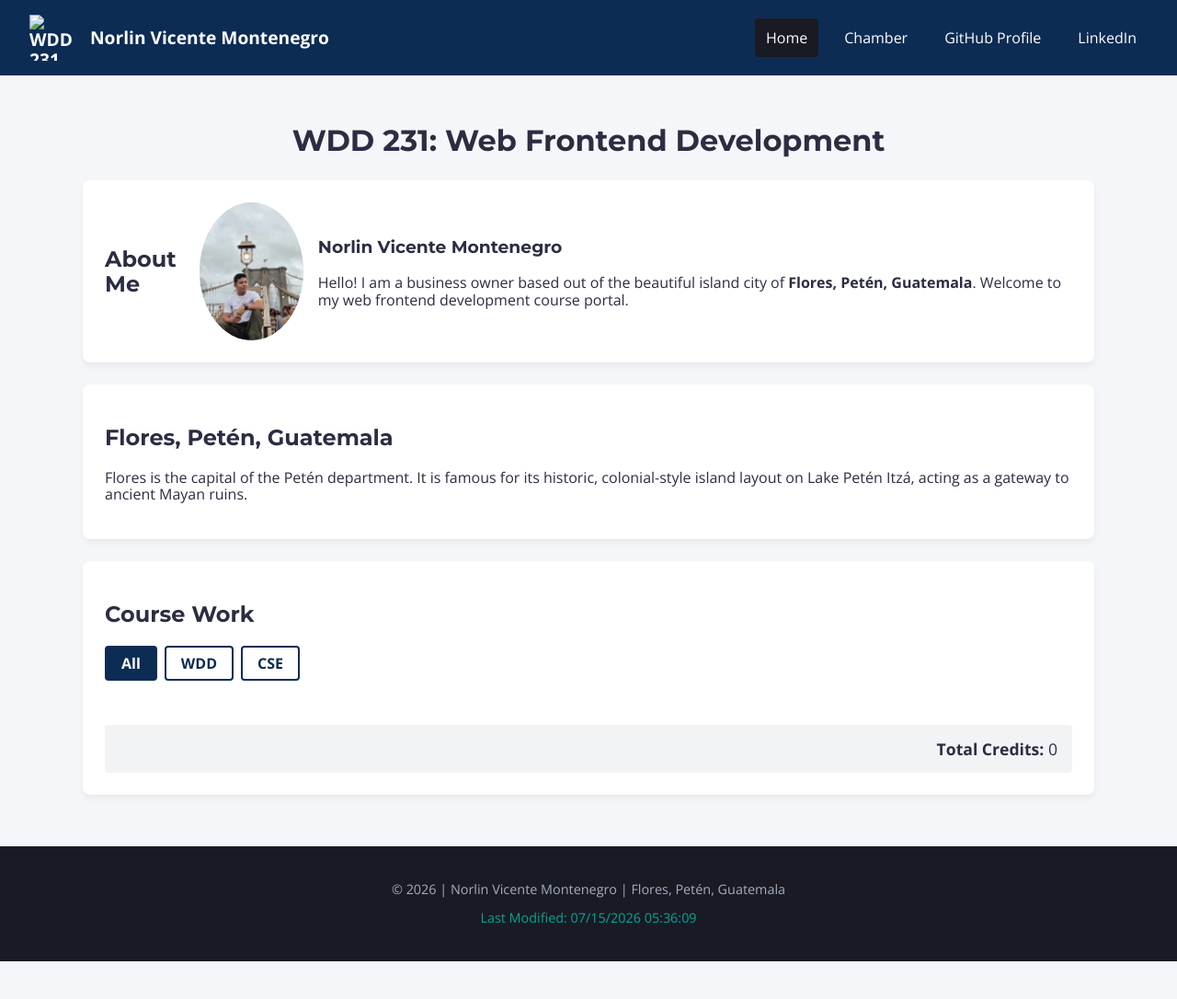
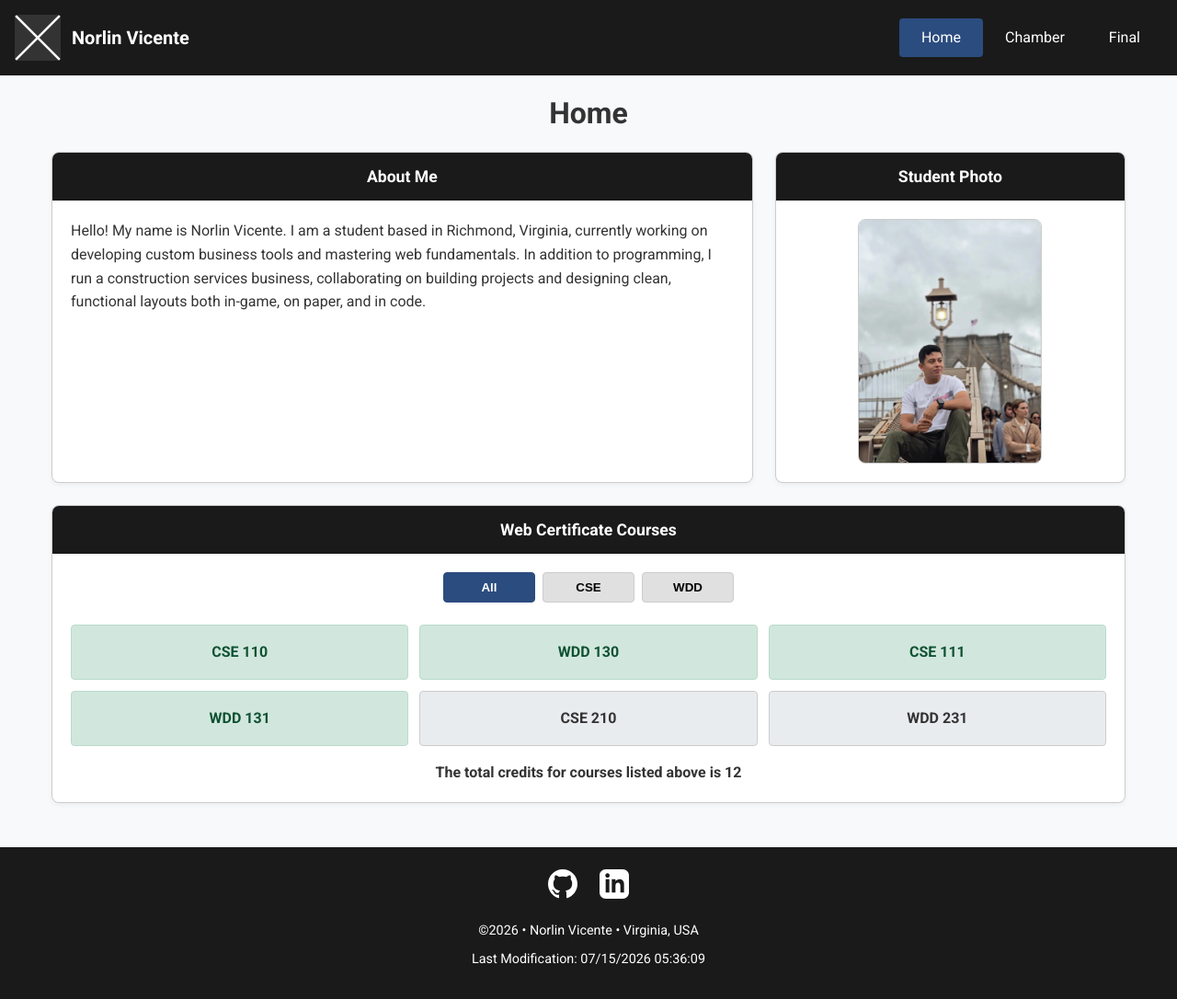
Before and after one commit to vicentenorlin27/wdd231, a plain HTML site: page index.html in a window 1280 px wide. Shown: the whole page at 92% size. Before the commit the page ends 1045 px from the top, so only its background shows below. Drawn offline with nearby package versions, Linux system fonts and the light colour scheme.

Commit message:
Split JS files and complete W01 Home Page assignment

```diff
--- a/index.html
+++ b/index.html
@@ -1,24 +1,24 @@
 <!DOCTYPE html>
-<html lang="en-US">
+<html lang="en">
 
 <head>
     <meta charset="UTF-8">
     <meta name="viewport" content="width=device-width, initial-scale=1.0">
-    <title>WDD 231 - Web Frontend Development | Norlin Vicente Montenegro</title>
+    <title>WDD 231 - Course Home Page</title>
     <meta name="description"
-        content="Course portal for Norlin Vicente Montenegro in WDD 231: Web Frontend Development, showcasing student projects and details on Flores, Petén, Guatemala.">
-    <meta name="author" content="Norlin Vicente Montenegro">
+        content="Course home page for Norlin Vicente in WDD 231: Dynamic Web Fundamentals, featuring completed coursework and web development projects.">
+    <meta name="author" content="Norlin Vicente">
 
+    <!-- Google Fonts -->
     <link rel="preconnect" href="https://fonts.googleapis.com">
     <link rel="preconnect" href="https://fonts.gstatic.com" crossorigin>
-    <link
-        href="https://fonts.googleapis.com/css2?family=Montserrat:ital,wght@0,100..900;1,100..900&family=Open+Sans:ital,wght@0,300..800;1,300..800&display=swap"
-        rel="stylesheet">
+    <link href="https://fonts.googleapis.com/css2?family=Roboto:wght@300;400;700&display=swap" rel="stylesheet">
 
-    <link rel="stylesheet" href="styles/normalize.css">
+    <!-- CSS Stylesheets -->
     <link rel="stylesheet" href="styles/small.css">
     <link rel="stylesheet" href="styles/larger.css">
 
+    <!-- Split JavaScript Files -->
     <script src="scripts/navigation.js" defer></script>
     <script src="scripts/dates.js" defer></script>
     <script src="scripts/courses.js" defer></script>
@@ -26,60 +26,83 @@
 
 <body>
     <header>
-        <div class="header-container">
-            <img src="images/logo.svg" alt="WDD 231 Course Logo" width="50" height="50">
-            <span>Norlin Vicente Montenegro</span>
+        <div class="logo-area">
+            <svg class="logo" viewBox="0 0 100 100" width="50" height="50" alt="Site Logo">
+                <rect width="100" height="100" fill="#333" />
+                <line x1="0" y1="0" x2="100" y2="100" stroke="#fff" stroke-width="5" />
+                <line x1="100" y1="0" x2="0" y2="100" stroke="#fff" stroke-width="5" />
+            </svg>
+            <span>Norlin Vicente</span>
         </div>
         <button id="menu-button" aria-label="Toggle Menu">☰</button>
-        <nav>
-            <ul>
-                <li><a href="#" class="active">Home</a></li>
-                <li><a href="chamber/index.html">Chamber</a></li>
-                <li><a href="https://github.com" target="_blank">GitHub Profile</a></li>
-                <li><a href="https://linkedin.com" target="_blank">LinkedIn</a></li>
-            </ul>
+        <nav id="navigation">
+            <a href="#" class="active">Home</a>
+            <a href="chamber/index.html">Chamber</a>
+            <a href="project/index.html">Final</a>
         </nav>
     </header>
 
     <main>
-        <h1>WDD 231: Web Frontend Development</h1>
+        <h1>Home</h1>
 
-        <section class="card profile-layout">
+        <div class="grid-container">
+            <section class="card info-card">
                 <h2>About Me</h2>
-            <img src="images/profile.webp" alt="Norlin Vicente Montenegro Headshot" width="150" height="150">
-            <div>
-                <h3>Norlin Vicente Montenegro</h3>
-                <p>Hello! I am a business owner based out of the beautiful island city of <strong>Flores, Petén,
-                        Guatemala</strong>. Welcome to my web frontend development course portal.</p>
+                <div class="card-content">
+                    <p>Hello! My name is Norlin Vicente. I am a student based in Richmond, Virginia, currently working
+                        on developing custom business tools and mastering web fundamentals. In addition to programming,
+                        I run a construction services business, collaborating on building projects and designing clean,
+                        functional layouts both in-game, on paper, and in code.</p>
                 </div>
             </section>
 
-        <section class="card">
-            <h2>Flores, Petén, Guatemala</h2>
-            <p>Flores is the capital of the Petén department. It is famous for its historic, colonial-style island
-                layout on Lake Petén Itzá, acting as a gateway to ancient Mayan ruins.</p>
+            <section class="card photo-card">
+                <h2>Student Photo</h2>
+                <div class="card-content photo-container">
+                    <img src="images/profile.webp" alt="Profile photo of Norlin Vicente" width="200" height="200"
+                        loading="lazy">
+                </div>
             </section>
 
-        <section class="card">
-            <h2>Course Work</h2>
+            <section class="card courses-card">
+                <h2>Web Certificate Courses</h2>
+                <div class="card-content">
                     <div class="filter-buttons">
-                <button id="btn-all" class="filter-btn active">All</button>
-                <button id="btn-wdd" class="filter-btn">WDD</button>
-                <button id="btn-cse" class="filter-btn">CSE</button>
+                        <button id="filter-all" class="btn active">All</button>
+                        <button id="filter-cse" class="btn">CSE</button>
+                        <button id="filter-wdd" class="btn">WDD</button>
                     </div>
 
-            <div id="course-container" class="grid-container">
+                    <div id="course-container" class="courses-grid">
+                        <!-- Rendered dynamically by JavaScript -->
                     </div>
 
-            <div class="total-credits">
-                <strong>Total Credits: </strong><span id="total-credits">0</span>
+                    <p id="total-credits" class="credits-display">
+                        The total credits for courses listed above is <span id="credits-value">0</span>
+                    </p>
                 </div>
             </section>
+        </div>
     </main>
 
     <footer>
-        <p>&copy; <span id="current-year"></span> | Norlin Vicente Montenegro | Flores, Petén, Guatemala</p>
-        <p id="last-modified"></p>
+        <div class="social-links">
+            <a href="https://github.com/yourgithubusername" target="_blank" rel="noopener" aria-label="GitHub Profile">
+                <svg viewBox="0 0 24 24" width="32" height="32" fill="currentColor">
+                    <path
+                        d="M12 0c-6.626 0-12 5.373-12 12 0 5.302 3.438 9.8 8.207 11.387.599.111.793-.261.793-.577v-2.234c-3.338.726-4.033-1.416-4.033-1.416-.546-1.387-1.333-1.756-1.333-1.756-1.089-.745.083-.729.083-.729 1.205.084 1.839 1.237 1.839 1.237 1.07 1.834 2.807 1.304 3.492.997.107-.775.418-1.305.762-1.604-2.665-.305-5.467-1.334-5.467-5.931 0-1.311.469-2.381 1.236-3.221-.124-.303-.535-1.524.117-3.176 0 0 1.008-.322 3.301 1.23.957-.266 1.983-.399 3.003-.404 1.02.005 2.047.138 3.006.404 2.291-1.552 3.297-1.23 3.297-1.23.653 1.653.242 2.874.118 3.176.77.84 1.235 1.911 1.235 3.221 0 4.609-2.807 5.624-5.479 5.921.43.372.823 1.102.823 2.222v3.293c0 .319.192.694.801.576 4.765-1.589 8.199-6.086 8.199-11.386 0-6.627-5.373-12-12-12z" />
+                </svg>
+            </a>
+            <a href="https://linkedin.com/in/yourlinkedinusername" target="_blank" rel="noopener"
+                aria-label="LinkedIn Profile">
+                <svg viewBox="0 0 24 24" width="32" height="32" fill="currentColor">
+                    <path
+                        d="M19 0h-14c-2.761 0-5 2.239-5 5v14c0 2.761 2.239 5 5 5h14c2.762 0 5-2.239 5-5v-14c0-2.761-2.238-5-5-5zm-11 19h-3v-11h3v11zm-1.5-12.268c-.966 0-1.75-.779-1.75-1.75s.784-1.75 1.75-1.75 1.75.779 1.75 1.75-.784 1.75-1.75 1.75zm13.5 12.268h-3v-5.604c0-3.368-4-3.113-4 0v5.604h-3v-11h3v1.765c1.396-2.586 7-2.777 7 2.476v6.759z" />
+                </svg>
+            </a>
+        </div>
+        <p>&copy;<span id="currentyear"></span> • Norlin Vicente • Virginia, USA</p>
+        <p id="lastModified"></p>
     </footer>
 </body>
 
--- a/scripts/courses.js
+++ b/scripts/courses.js
@@ -1,48 +1,107 @@
 const courses = [
-    { subject: 'WDD', number: 130, title: 'Web Fundamentals', credits: 2, completed: true },
-    { subject: 'WDD', number: 131, title: 'Dynamic Web Fundamentals', credits: 2, completed: true },
-    { subject: 'CSE', number: 121b, title: 'Introduction to Programming', credits: 3, completed: true },
-    { subject: 'WDD', number: 231, title: 'Web Frontend Development II', credits: 3, completed: false },
-    { subject: 'CSE', number: 210, title: 'Programming with Classes', credits: 3, completed: false },
-    { subject: 'WDD', number: 330, title: 'Web Frontend Development III', credits: 3, completed: false }
+    {
+        subject: 'CSE',
+        number: 110,
+        title: 'Introduction to Programming',
+        credits: 2,
+        certificate: 'Web and Computer Programming',
+        description: 'This course will introduce the basic concepts of computer programming...',
+        completed: true
+    },
+    {
+        subject: 'WDD',
+        number: 130,
+        title: 'Web Fundamentals',
+        credits: 2,
+        certificate: 'Web and Computer Programming',
+        description: 'This course introduces students to the World Wide Web and to markup languages...',
+        completed: true
+    },
+    {
+        subject: 'CSE',
+        number: 111,
+        title: 'Programming with Functions',
+        credits: 2,
+        certificate: 'Web and Computer Programming',
+        description: 'Students become more proficient with programming as they write, run, and test...',
+        completed: true
+    },
+    {
+        subject: 'WDD',
+        number: 131,
+        title: 'Dynamic Web Fundamentals',
+        credits: 2,
+        certificate: 'Web and Computer Programming',
+        description: 'This course builds on prior experience with HTML and CSS to focus on JavaScript...',
+        completed: true
+    },
+    {
+        subject: 'CSE',
+        number: 210,
+        title: 'Programming with Classes',
+        credits: 2,
+        certificate: 'Web and Computer Programming',
+        description: 'This course introduces the concepts of object-oriented programming using classes...',
+        completed: false
+    },
+    {
+        subject: 'WDD',
+        number: 231,
+        title: 'Web Frontend Development I',
+        credits: 2,
+        certificate: 'Web and Computer Programming',
+        description: 'This course focuses on user experience, accessibility, compliance, and API usage...',
+        completed: false
+    }
 ];
 
-const container = document.querySelector('#course-container');
-const totalCreditsEl = document.querySelector('#total-credits');
+const courseContainer = document.getElementById("course-container");
+const creditsValue = document.getElementById("credits-value");
 
 function displayCourses(filteredCourses) {
-    container.innerHTML = '';
+    courseContainer.innerHTML = "";
+
     filteredCourses.forEach(course => {
-        const div = document.createElement('div');
-        div.classList.add('course-item');
-        if (course.completed) div.classList.add('completed');
-        div.textContent = `${course.subject} ${course.number}`;
-        container.appendChild(div);
+        const card = document.createElement("div");
+        card.classList.add("course-card");
+        if (course.completed) {
+            card.classList.add("completed");
+        }
+
+        card.innerHTML = `${course.subject} ${course.number}`;
+        courseContainer.appendChild(card);
     });
 
-    const credits = filteredCourses.reduce((sum, course) => sum + course.credits, 0);
-    totalCreditsEl.textContent = credits;
+    const totalCredits = filteredCourses.reduce((sum, course) => sum + course.credits, 0);
+    creditsValue.textContent = totalCredits;
 }
 
-document.querySelector('#btn-all').addEventListener('click', (e) => {
-    setActive(e.target);
+const btnAll = document.getElementById("filter-all");
+const btnCse = document.getElementById("filter-cse");
+const btnWdd = document.getElementById("filter-wdd");
+
+function clearActiveStatus() {
+    [btnAll, btnCse, btnWdd].forEach(btn => btn.classList.remove("active"));
+}
+
+btnAll.addEventListener("click", () => {
+    clearActiveStatus();
+    btnAll.classList.add("active");
     displayCourses(courses);
 });
 
-document.querySelector('#btn-wdd').addEventListener('click', (e) => {
-    setActive(e.target);
-    displayCourses(courses.filter(c => c.subject === 'WDD'));
+btnCse.addEventListener("click", () => {
+    clearActiveStatus();
+    btnCse.classList.add("active");
+    const cseCourses = courses.filter(course => course.subject === "CSE");
+    displayCourses(cseCourses);
 });
 
-document.querySelector('#btn-cse').addEventListener('click', (e) => {
-    setActive(e.target);
-    displayCourses(courses.filter(c => c.subject === 'CSE'));
+btnWdd.addEventListener("click", () => {
+    clearActiveStatus();
+    btnWdd.classList.add("active");
+    const wddCourses = courses.filter(course => course.subject === "WDD");
+    displayCourses(wddCourses);
 });
 
-function setActive(button) {
-    document.querySelectorAll('.filter-btn').forEach(btn => btn.classList.remove('active'));
-    button.classList.add('active');
-}
-
-// Initial initialization
 displayCourses(courses);
--- a/scripts/dates.js
+++ b/scripts/dates.js
@@ -1,2 +1,2 @@
-document.querySelector('#current-year').textContent = new Date().getFullYear();
-document.querySelector('#last-modified').textContent = `Last Modified: ${document.lastModified}`;
+document.getElementById("currentyear").textContent = new Date().getFullYear();
+document.getElementById("lastModified").textContent = `Last Modification: ${document.lastModified}`;
--- a/styles/larger.css
+++ b/styles/larger.css
@@ -1,34 +1,44 @@
 @media (min-width: 768px) {
-    header {
-        display: flex;
-        justify-content: space-between;
-        align-items: center;
-        padding: 1rem 2rem;
-    }
 
+    /* Large-screen horizontal navigation */
     #menu-button {
         display: none;
     }
 
-    nav ul {
+    #navigation {
         display: flex;
         flex-direction: row;
-        margin: 0;
-        gap: 1rem;
+        position: static;
+        width: auto;
+        background-color: transparent;
     }
 
-    main {
-        max-width: 1100px;
-        margin: 0 auto;
-        padding: 2rem;
+    #navigation a {
+        border-top: none;
+        padding: 0.5rem 1.5rem;
+        border-radius: 4px;
     }
 
-    .profile-layout {
-        flex-direction: row;
-        text-align: left;
+    /* Grid Layout */
+    .grid-container {
+        display: grid;
+        grid-template-columns: 2fr 1fr;
+        gap: 1.5rem;
     }
 
-    .grid-container {
+    .info-card {
+        grid-column: 1 / 2;
+    }
+
+    .photo-card {
+        grid-column: 2 / 3;
+    }
+
+    .courses-card {
+        grid-column: 1 / 3;
+    }
+
+    .courses-grid {
         grid-template-columns: repeat(3, 1fr);
     }
 }
--- a/styles/small.css
+++ b/styles/small.css
@@ -1,178 +1,227 @@
+/* Color Scheme Palette */
 :root {
-    --primary-color: #0d2c54;
-    --accent-color: #00a896;
-    --text-dark: #2b2d42;
-    --text-light: #ffffff;
-    --body-bg: #f4f6f9;
+    --primary-color: #1a1a1a;
+    --accent-color: #2b4c7e;
+    --accent-light: #e3ecf5;
+    --completed-color: #d1e7dd;
+    --completed-text: #0f5132;
+    --text-color: #333333;
+    --bg-color: #f7f9fa;
     --card-bg: #ffffff;
-    --bg-dark: #1a1a24;
-    --completed-bg: #e2f0ed;
-    --completed-text: #0b5147;
+    --border-color: #cccccc;
+}
+
+* {
+    box-sizing: border-box;
+    margin: 0;
+    padding: 0;
 }
 
 body {
-    margin: 0;
-    font-family: 'Open Sans', sans-serif;
-    background-color: var(--body-bg);
-    color: var(--text-dark);
+    font-family: 'Roboto', sans-serif;
+    color: var(--text-color);
+    background-color: var(--bg-color);
+    line-height: 1.6;
 }
 
-h1,
-h2,
-h3 {
-    font-family: 'Montserrat', sans-serif;
-}
-
+/* Header & Logo */
 header {
     background-color: var(--primary-color);
-    color: var(--text-light);
+    color: white;
+    display: flex;
+    justify-content: space-between;
+    align-items: center;
     padding: 1rem;
     position: relative;
 }
 
-.header-container {
+.logo-area {
     display: flex;
     align-items: center;
-    gap: 1rem;
-    font-size: 1.2rem;
+    gap: 0.75rem;
+}
+
+.logo {
+    border-radius: 4px;
+}
+
+.logo-area span {
+    font-size: 1.25rem;
     font-weight: bold;
 }
 
+/* Nav & Hamburger */
 #menu-button {
-    position: absolute;
-    top: 1rem;
-    right: 1rem;
+    font-size: 2rem;
     background: none;
     border: none;
-    color: var(--text-light);
-    font-size: 2rem;
+    color: white;
     cursor: pointer;
 }
 
-nav ul {
-    list-style: none;
-    padding: 0;
-    margin: 1rem 0 0 0;
+#navigation {
     display: none;
     flex-direction: column;
-    gap: 0.5rem;
+    position: absolute;
+    top: 100%;
+    left: 0;
+    width: 100%;
+    background-color: #222;
+    z-index: 100;
 }
 
-nav ul.show {
+#navigation.open {
     display: flex;
 }
 
-nav ul li a {
-    color: var(--text-light);
+#navigation a {
+    color: white;
     text-decoration: none;
-    display: block;
-    padding: 0.75rem;
-    border-radius: 4px;
-    transition: background 0.2s;
+    padding: 1rem;
+    text-align: center;
+    border-top: 1px solid #444;
+    transition: background 0.3s;
 }
 
-nav ul li a:hover {
+#navigation a:hover,
+#navigation a.active {
     background-color: var(--accent-color);
 }
 
-/* FIX: High contrast dark background applied here to pass AA criteria */
-nav ul li a.active {
-    background-color: var(--bg-dark);
-    color: var(--text-light);
-}
-
+/* Main Content Structure */
 main {
     padding: 1rem;
+    max-width: 1200px;
+    margin: 0 auto;
 }
 
 h1 {
+    margin-bottom: 1rem;
     text-align: center;
-    margin-bottom: 1.5rem;
+}
+
+.grid-container {
+    display: flex;
+    flex-direction: column;
+    gap: 1.5rem;
 }
 
 .card {
     background-color: var(--card-bg);
+    border: 1px solid var(--border-color);
     border-radius: 8px;
-    padding: 1.5rem;
-    margin-bottom: 1.5rem;
-    box-shadow: 0 4px 6px rgba(0, 0, 0, 0.05);
+    overflow: hidden;
+    box-shadow: 0 2px 5px rgba(0, 0, 0, 0.05);
 }
 
-.profile-layout {
-    display: flex;
-    flex-direction: column;
-    align-items: center;
-    gap: 1rem;
+.card h2 {
+    background-color: var(--primary-color);
+    color: white;
+    font-size: 1.1rem;
+    padding: 0.75rem;
     text-align: center;
 }
 
-.profile-layout img {
-    border-radius: 50%;
-    object-fit: cover;
+.card-content {
+    padding: 1.25rem;
 }
 
+.photo-container {
+    display: flex;
+    justify-content: center;
+    align-items: center;
+}
+
+.photo-container img {
+    border-radius: 8px;
+    max-width: 100%;
+    height: auto;
+    object-fit: cover;
+    border: 1px solid var(--border-color);
+}
+
+/* Filter Buttons & Courses */
 .filter-buttons {
     display: flex;
+    justify-content: center;
     gap: 0.5rem;
     margin-bottom: 1.5rem;
 }
 
-.filter-btn {
-    background-color: white;
-    color: var(--primary-color);
-    border: 2px solid var(--primary-color);
+.btn {
+    flex: 1;
+    max-width: 100px;
     padding: 0.5rem 1rem;
+    border: 1px solid var(--border-color);
     border-radius: 4px;
+    background-color: #e0e0e0;
     cursor: pointer;
     font-weight: bold;
-    transition: all 0.2s;
+    transition: all 0.2s ease-in-out;
 }
 
-.filter-btn.active,
-.filter-btn:hover {
-    background-color: var(--primary-color);
-    color: var(--text-light);
+.btn:hover,
+.btn.active {
+    background-color: var(--accent-color);
+    color: white;
+    border-color: var(--accent-color);
 }
 
-.grid-container {
+.courses-grid {
     display: grid;
     grid-template-columns: 1fr;
-    gap: 1rem;
-    margin-bottom: 1.5rem;
+    gap: 0.75rem;
+    margin-bottom: 1rem;
 }
 
-.course-item {
-    background-color: #f8f9fa;
-    border: 1px solid #ddd;
+.course-card {
+    border: 1px solid var(--border-color);
+    border-radius: 4px;
     padding: 1rem;
-    border-radius: 4px;
+    text-align: center;
+    background-color: #e9ecef;
     font-weight: bold;
-    text-align: center;
 }
 
-.course-item.completed {
-    background-color: var(--completed-bg);
-    border-color: var(--completed-text);
+.course-card.completed {
+    background-color: var(--completed-color);
     color: var(--completed-text);
+    border-color: #badbcc;
 }
 
-.total-credits {
-    background-color: #f1f3f5;
-    padding: 1rem;
-    border-radius: 4px;
-    text-align: right;
-    font-size: 1.1rem;
+.credits-display {
+    text-align: center;
+    font-weight: bold;
+    margin-top: 1rem;
 }
 
+/* Footer */
 footer {
-    background-color: var(--bg-dark);
-    color: #a0aec0;
+    background-color: var(--primary-color);
+    color: white;
     text-align: center;
-    padding: 1.5rem;
+    padding: 1.5rem 1rem;
+    margin-top: 2rem;
     font-size: 0.9rem;
 }
 
-#last-modified {
-    color: var(--accent-color);
-    margin-top: 0.5rem;
+.social-links {
+    display: flex;
+    justify-content: center;
+    gap: 1.5rem;
+    margin-bottom: 1rem;
 }
+
+.social-links a {
+    color: white;
+    transition: transform 0.2s;
+}
+
+.social-links a:hover {
+    color: #cbd5e1;
+    transform: scale(1.1);
+}
+
+footer p {
+    margin: 0.5rem 0;
+}
```
Also changed, not shown: scripts/navigation.js (+5 -4 lines). Lines whose indentation alone changed are shown as unchanged.
